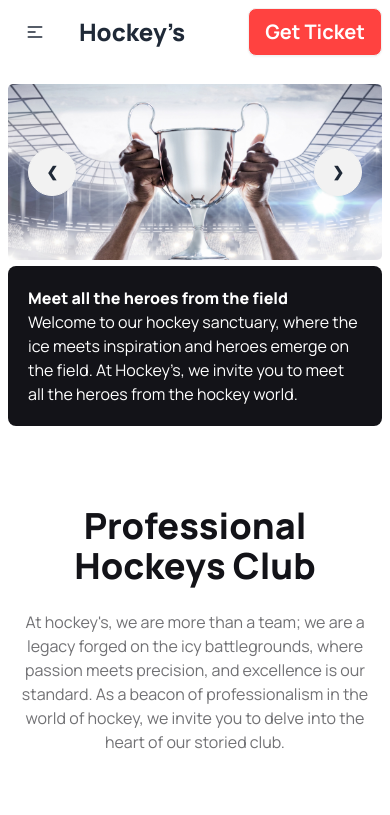
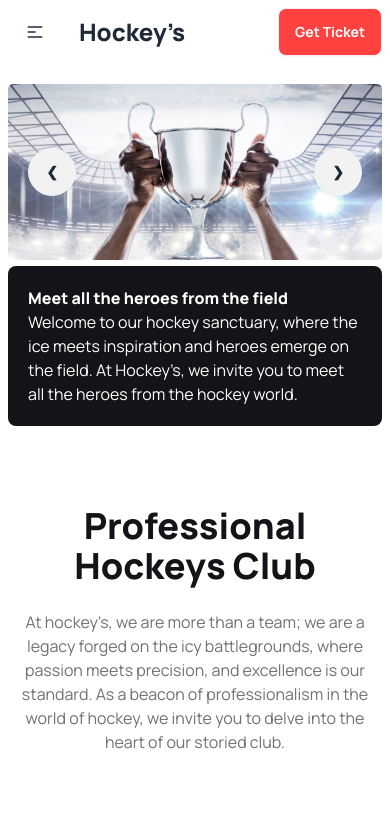
Before and after one commit to linux44gh6/Hockey-s-website, a plain HTML site: page index.html in a window 390 px wide. Shown: the top 815 px of the page. Drawn offline with nearby package versions, Linux system fonts and the light colour scheme.

Commit message:
add size

```diff
--- a/index.html
+++ b/index.html
@@ -70,7 +70,7 @@
                 </div>
                 <div class="navbar-end flex gap-5">
                     <img class=" invisible lg:visible" src="Images/Frame.svg" alt="">
-                    <a class="btn bg-btn-primary text-white text-xl transition ease-in-out delay-2000 duration-500 hover:bg-purple-600">Get Ticket</a>
+                    <a class="btn bg-btn-primary text-white lg:text-xl transition ease-in-out delay-2000 duration-500 hover:bg-purple-600">Get Ticket</a>
                 </div>
             </div>
         </nav>
```
